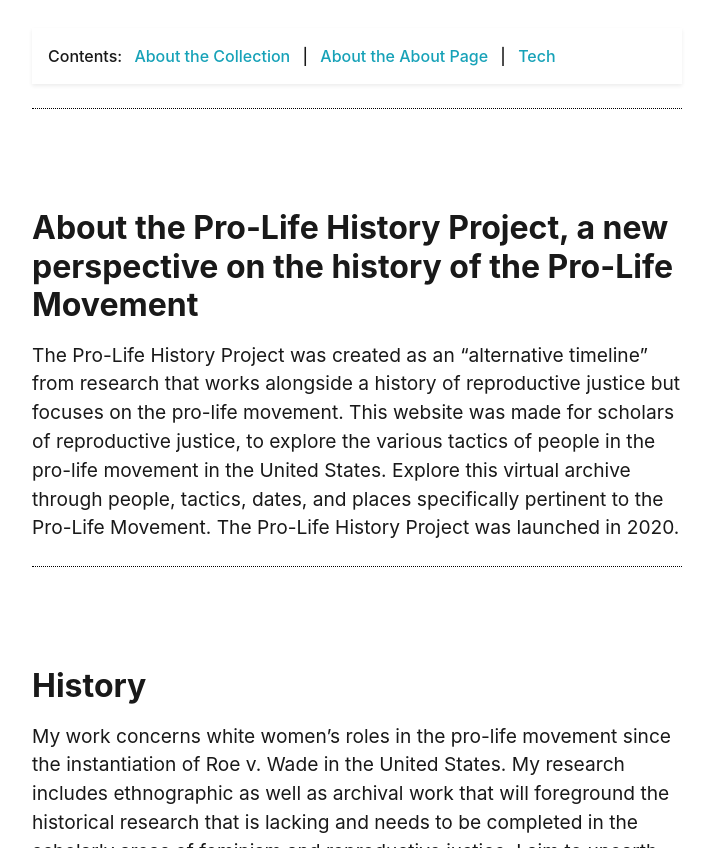
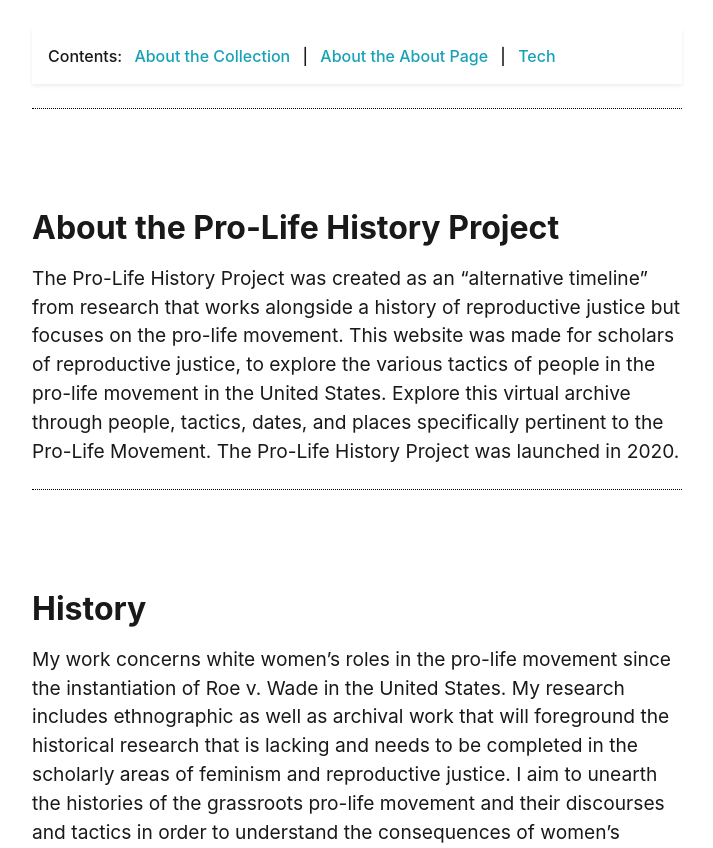
Before and after one commit to marcosvdotcom/NewProLifeHistory, a Jekyll site: the page built from pages/about.md, in a window 1280 px wide and 900 px high, scrolled down 352 px, cut to the strip 52-900 px from the top of the window. Shown: the whole strip, without its empty margins (283-996 px from the left). Built offline with Jekyll 4.4.1, drawn with Linux system fonts in a browser that asks for light colours.

Commit message:
deleted extra text

```diff
--- a/pages/about.md
+++ b/pages/about.md
@@ -10,7 +10,7 @@ permalink: /about.html
 
 {% include feature/nav-menu.html sections="About the Collection;About the About Page" %}
 
-## About the Pro-Life History Project, a new perspective on the history of the Pro-Life Movement
+## About the Pro-Life History Project
 The Pro-Life History Project was created as an “alternative timeline” from research that works alongside a history of reproductive justice but focuses on the pro-life movement. This website was made for scholars of reproductive justice, to explore the various tactics of people in the pro-life movement in the United States. Explore this virtual archive through people, tactics, dates, and places specifically pertinent to the Pro-Life Movement. The Pro-Life History Project was launched in 2020.
 
 ## History
```
